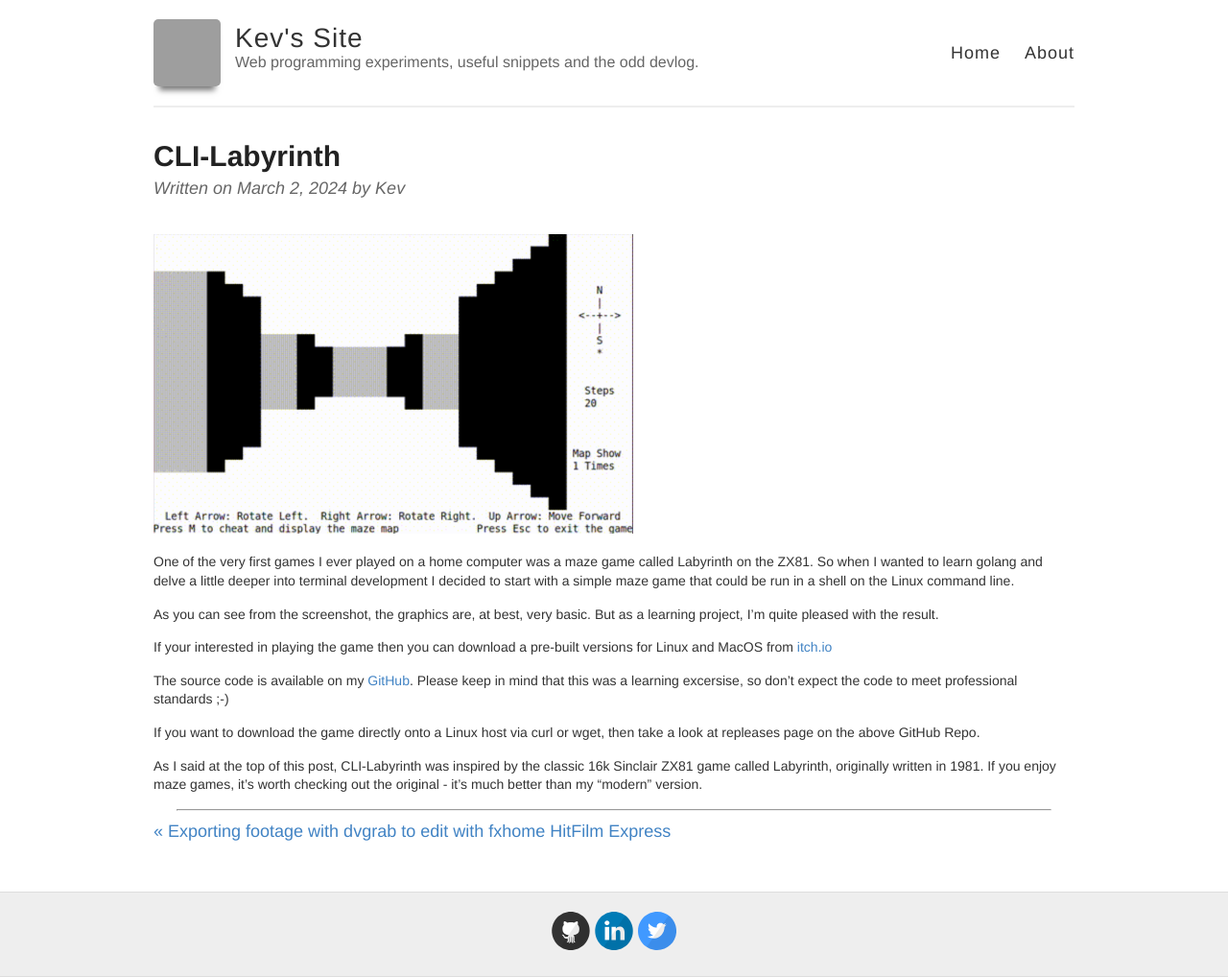
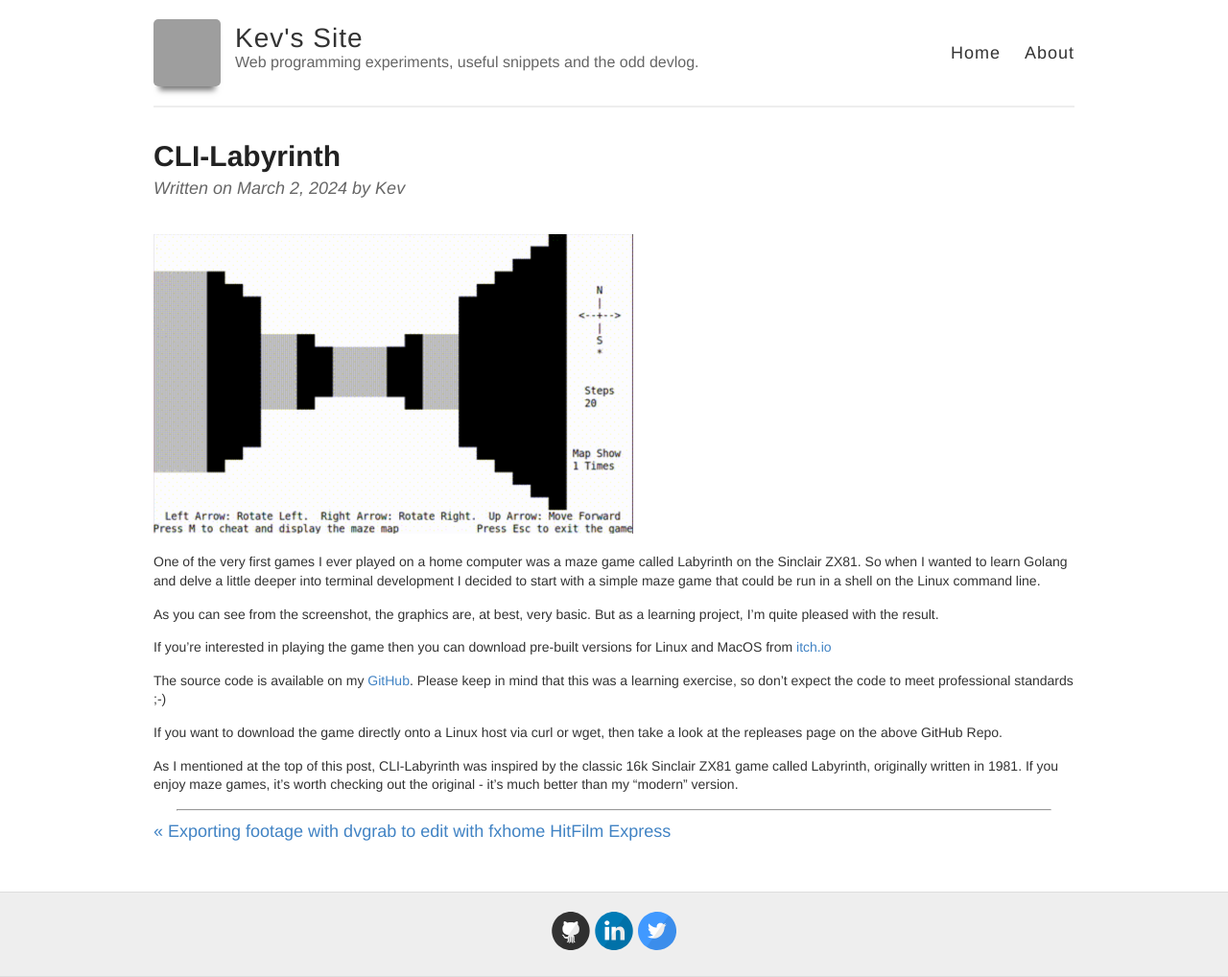
Before and after one commit to YorkshireKev/kevssite.com-jekyll-version, a Jekyll site: the page built from _posts/2024-03-02-cli-labyrinth.md, in a window 1280 px wide. Shown: the whole page at 96% size. Built offline with Jekyll 4.4.1, drawn with Linux system fonts in a browser that asks for light colours; grey boxes are pictures that could not be loaded.

Commit message:
Fixed some spelling mistakes

```diff
--- a/_posts/2024-03-02-cli-labyrinth.md
+++ b/_posts/2024-03-02-cli-labyrinth.md
@@ -10,14 +10,14 @@ tags:
 ---
 ![](/images/cli-labyrinth.png)
 
-One of the very first games I ever played on a home computer was a maze game called Labyrinth on the ZX81. So when I wanted to learn golang and delve a little deeper into terminal development I decided to start with a simple maze game that could be run in a shell on the Linux command line.
+One of the very first games I ever played on a home computer was a maze game called Labyrinth on the Sinclair ZX81. So when I wanted to learn Golang and delve a little deeper into terminal development I decided to start with a simple maze game that could be run in a shell on the Linux command line.
 
-As you can see from the screenshot, the graphics are, at best, very basic. But as a learning project, I'm quite pleased with the result.
+As you can see from the screenshot, the graphics are, at best, very basic. But as a learning project, I’m quite pleased with the result.
 
-If your interested in playing the game then you can download a pre-built versions for Linux and MacOS from [itch.io](https://yorkshirekev.itch.io/cli-labyrinth)
+If you're interested in playing the game then you can download pre-built versions for Linux and MacOS from [itch.io](https://yorkshirekev.itch.io/cli-labyrinth)
 
-The source code is available on my [GitHub](https://github.com/YorkshireKev/cli-labyrinth). Please keep in mind that this was a learning excersise, so don't expect the code to meet professional standards ;-)
+The source code is available on my [GitHub](https://github.com/YorkshireKev/cli-labyrinth). Please keep in mind that this was a learning exercise, so don’t expect the code to meet professional standards ;-)
 
-If you want to download the game directly onto a Linux host via curl or wget, then take a look at repleases page on the above GitHub Repo.
+If you want to download the game directly onto a Linux host via curl or wget, then take a look at the repleases page on the above GitHub Repo.
 
-As I said at the top of this post, CLI-Labyrinth was inspired by the classic 16k Sinclair ZX81 game called Labyrinth, originally written in 1981. If you enjoy maze games, it's worth checking out the original - it's much better than my "modern" version.
+As I mentioned at the top of this post, CLI-Labyrinth was inspired by the classic 16k Sinclair ZX81 game called Labyrinth, originally written in 1981. If you enjoy maze games, it’s worth checking out the original - it’s much better than my “modern” version.
```
